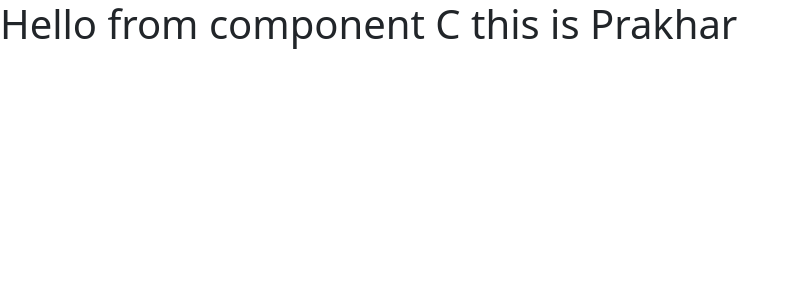
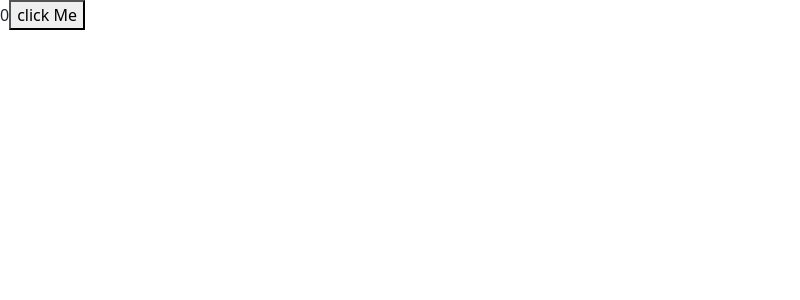
Before and after one commit to jalanprakhar/ReactHooks, a React (Create React App) app: page / in a window 1280 px wide. Shown: the top 300 px of the page, without its empty margins (0-800 px from the left). Built offline with nearby package versions, Linux system fonts and the light colour scheme.

Commit message:
completed custom hooks

```diff
--- a/src/App.js
+++ b/src/App.js
@@ -1,10 +1,10 @@
 import React from 'react'
-import UseContext from './components/UseContext'
+import UseEffect from './components/UseEffect'
 
 function App() {
   return (
     <>
-      <UseContext/>
+      <UseEffect/>
     </>
   )
 }
--- a/src/components/CompA.js
+++ /dev/null
@@ -1,12 +0,0 @@
-import React from 'react'
-import CompB from './CompB'
-
-const CompA = () => {
-  return (
-    <div>
-      <CompB/>
-    </div>
-  )
-}
-
-export default CompA
--- a/src/components/CompB.js
+++ /dev/null
@@ -1,12 +0,0 @@
-import React from 'react'
-import CompC from './CompC'
-
-const CompB = () => {
-  return (
-    <div>
-      <CompC/>
-    </div>
-  )
-}
-
-export default CompB
--- a/src/components/CompC.js
+++ /dev/null
@@ -1,13 +0,0 @@
-import React, { useContext } from 'react'
-import { BioData } from './UseContext'
-
-const CompC = () => {
-    const myObj=useContext(BioData);
-  return (
-    <div>
-      <h1>Hello from component C this is {myObj.name}</h1>
-    </div>
-  )
-}
-
-export default CompC
--- a/src/components/UseContext.js
+++ /dev/null
@@ -1,17 +0,0 @@
-import React, { createContext } from 'react'
-import CompA from './CompA'
-const BioData=createContext();
-const UseContext = () => {
-    const myObj={
-        name:"Prakhar",
-        age:21,
-    }
-  return (
-    <BioData.Provider value={myObj}>
-      <CompA/>
-    </BioData.Provider>
-  )
-}
-
-export default UseContext
-export {BioData};
--- /dev/null
+++ b/src/components/UseEffect.js
@@ -0,0 +1,19 @@
+import React, { useEffect, useState } from 'react'
+import useTitleCount from '../hooks/useTitleCount';
+
+function UseEffect() {
+    const [count, setCount] = useState(0);
+    useTitleCount(count);
+    console.log('Hello outside')
+    const handleClick = () => {
+        setCount(prev => prev + 1);
+    }
+    return (
+        <div>
+            {count}
+            <button onClick={handleClick}>click Me</button>
+        </div>
+    )
+}
+
+export default UseEffect
--- /dev/null
+++ b/src/hooks/useTitleCount.js
@@ -0,0 +1,12 @@
+import { useEffect } from "react";
+
+const useTitleCount=(count)=>{
+    useEffect(() => {
+        if (count >= 1) {
+            document.title = `Chats (${count})`
+        } else {
+            document.title = `Chats`
+        }
+    }, [count])
+}
+export default useTitleCount;
```
